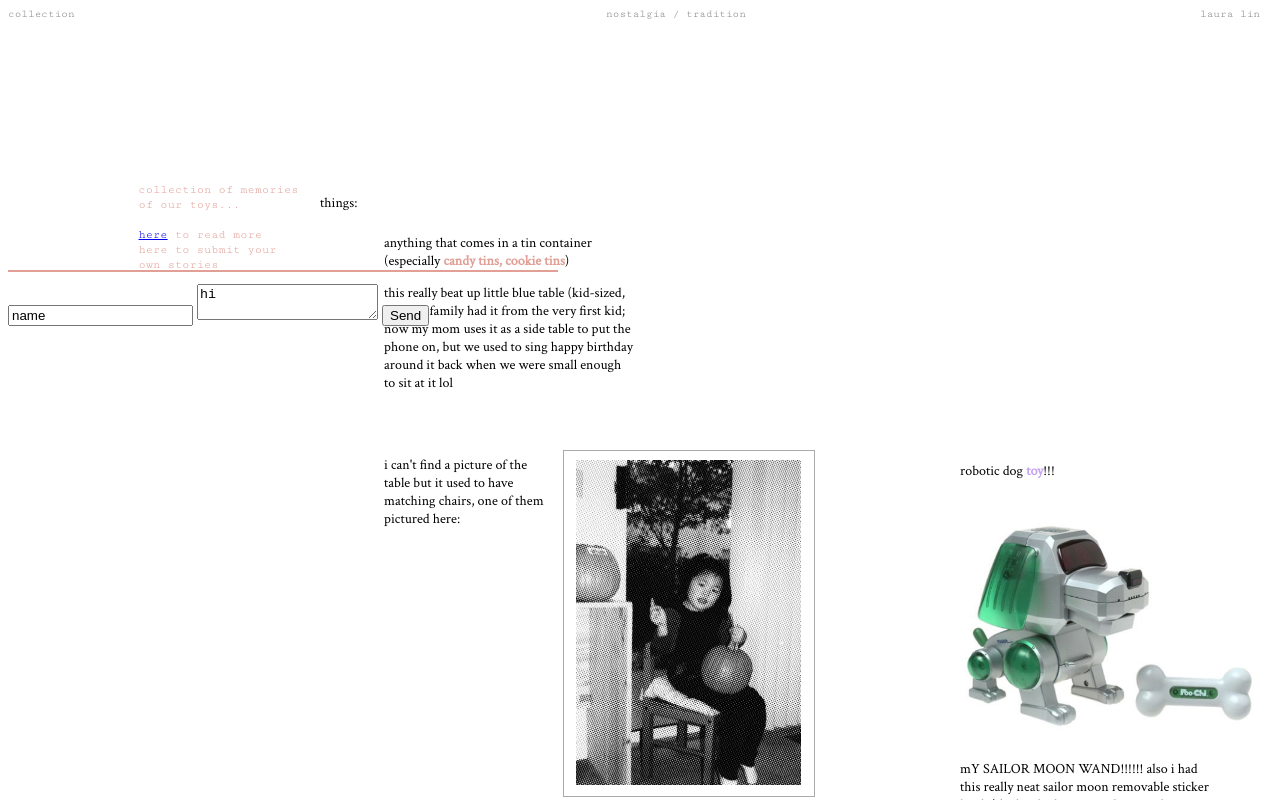
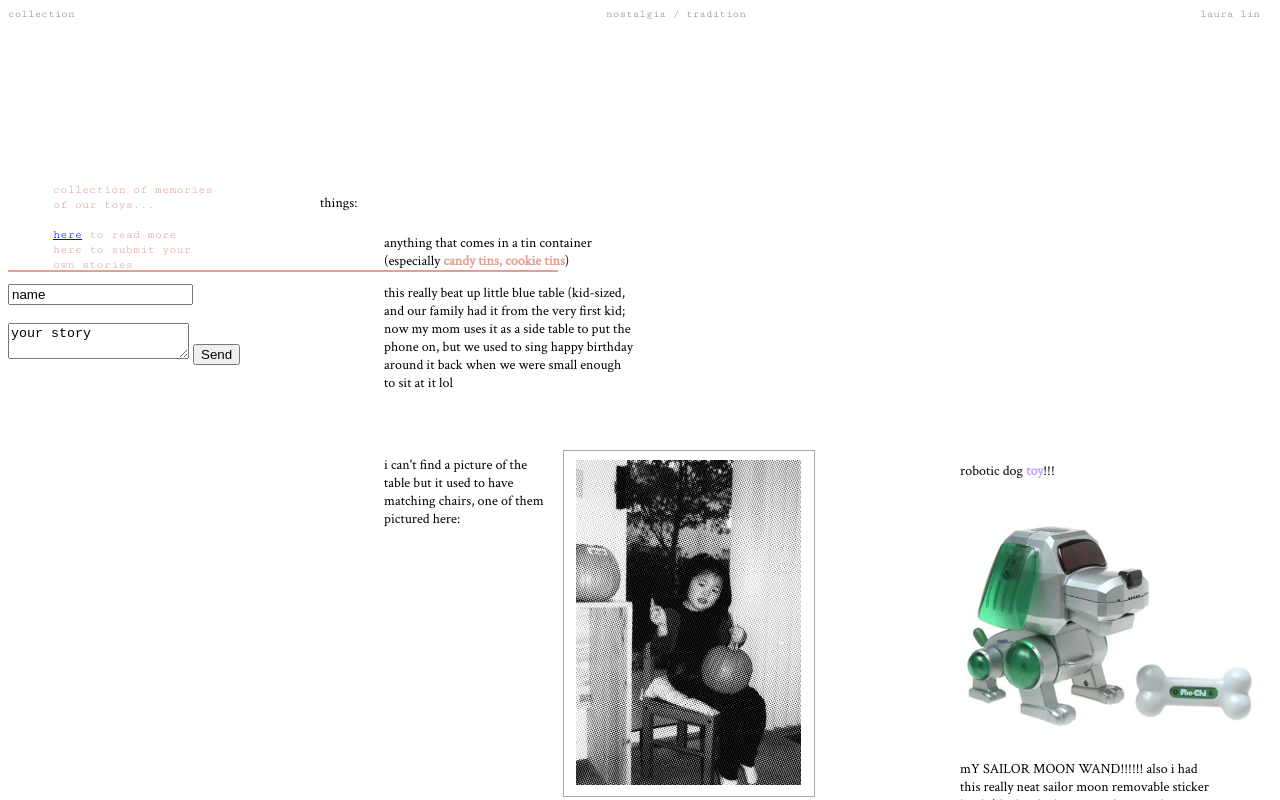
Before and after one commit to boongc/boongc.github.io, a plain HTML site: page collectconnect_laura/index.html in a window 1280 px wide. Both pictures are taken after a click on the link "candy tins, cookie tins". Shown: the top 800 px of the page. Drawn offline with nearby package versions, Linux system fonts and the light colour scheme.

Commit message:
changed text area

```diff
--- a/collectconnect_laura/index.html
+++ b/collectconnect_laura/index.html
@@ -58,7 +58,8 @@
         <form action="https://formspree.io/rchamnan@risd.edu"
       method="POST">
         <input type="text" name="name" value="name">
-        <textarea name="food">hi</textarea>
+        <br> <br>
+        <textarea name="food">your story</textarea>
         <input type="submit" value="Send">
         </form>
         </p>
```
